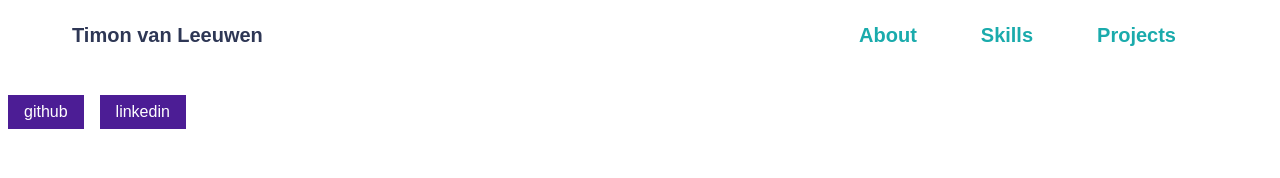
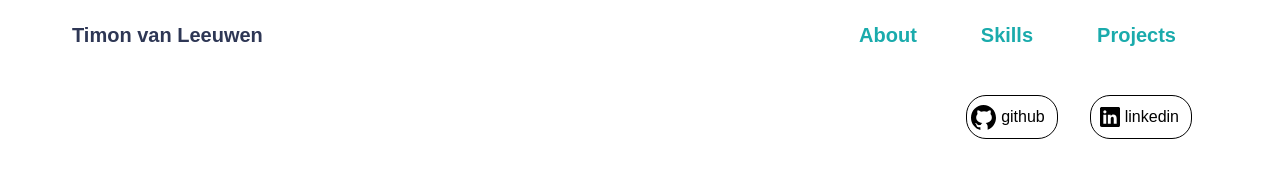
Before and after one commit to MayTheForestBeWithYou/MayTheForestBeWithYou.github.io, an Astro site: page / in a window 1280 px wide. Built offline with nearby package versions, Linux system fonts and the light colour scheme; Astro itself is replaced by a stand-in of ours.

Commit message:
Add svg to social buttons

```diff
--- a/src/components/Footer.astro
+++ b/src/components/Footer.astro
@@ -1,16 +1,50 @@
 ---
-import Social from '@components/Social.astro';
+
 ---
 
 <style>
     footer {
         display: flex;
-        gap: 1rem;
+        gap: 2rem;
         margin-top: 2rem;
+        margin-right: 5rem;
+        align-items: center;
+        justify-content: flex-end;
+    }
+    .social-button {
+        color: black;
+        padding: 12px 12px 12px 34px;
+        font-size: 16px;
+        cursor: pointer;
+        border: solid 1px black;
+        border-radius: 20px;
+        text-decoration: none;
+    }
+    .social-button-github {
+        background-image: url('src/images/github.svg');
+        background-repeat: no-repeat;
+        background-size: 25px;
+        background-position: center left 4px;
+    }
+    .social-button-linkedin {
+        background-image: url('src/images/linkedin.svg');
+        background-repeat: no-repeat;
+        background-size: 30px;
+        background-position: center left 4px;
     }
 </style>
 
 <footer>
-    <Social platform="github" username="MayTheForestBeWithYou" />
-    <Social platform="linkedin" username="in/timon-van-leeuwen" />
+    <!-- <Social platform="github" username="MayTheForestBeWithYou" image=githubImage/>
+    <Social platform="linkedin" username="in/timon-van-leeuwen" image=linkedinImage/> -->
+    <a
+        class="social-button social-button-github"
+        href="https://www.github.com/MayTheForestBeWithYou"
+        target="_blank">github</a
+    >
+    <a
+        class="social-button social-button-linkedin"
+        href="https://www.linedin.com/in/timon-van-leeuwen"
+        target="_blank">linkedin</a
+    >
 </footer>
--- a/src/components/Social.astro
+++ /dev/null
@@ -1,16 +0,0 @@
----
-const { platform, username } = Astro.props;
----
-
-<style>
-    a {
-        padding: 0.5rem 1rem;
-        color: white;
-        background-color: #4c1d95;
-        text-decoration: none;
-    }
-</style>
-
-<a href={`https://www.${platform}.com/${username}`} target="_blank"
-    >{platform}</a
->
--- a/tsconfig.json
+++ b/tsconfig.json
@@ -6,7 +6,8 @@
             "@components/*": ["src/components/*"],
             "@layouts/*": ["src/layouts/*"],
             "@scripts/*": ["src/scripts/*"],
-            "@styles/*": ["src/styles/*"]
+            "@styles/*": ["src/styles/*"],
+            "@images/*": ["src/images/*"]
         },
         "jsx": "react-jsx",
         "jsxImportSource": "preact"
```
Also changed, not shown: src/images/github.svg (added), src/images/linkedin.svg (added), src/pages/index.astro (line endings or trailing spaces).
